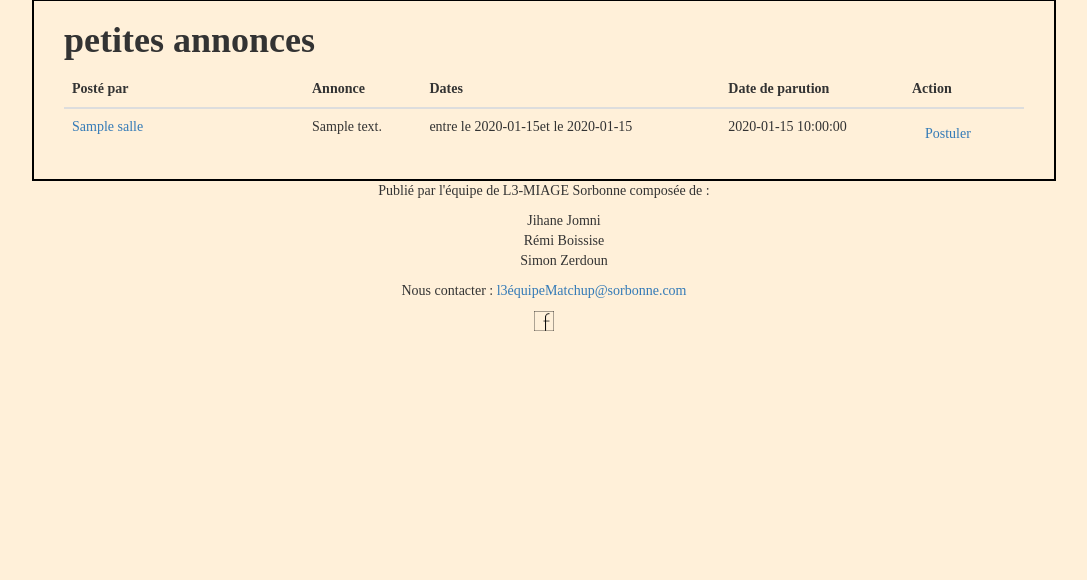
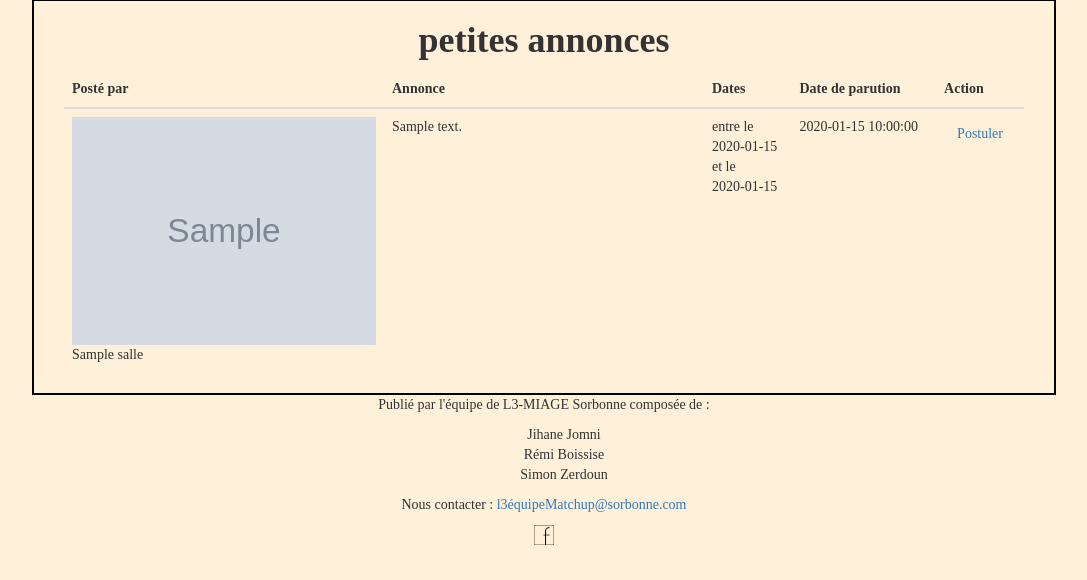
Before and after one commit to calypso4444/match-up-miage, a PHP site: page /petites_annonces in a window 1280 px wide. Shown: the part 220-800 px from the top of the page, without its empty margins (96-1183 px from the left). Run offline with PHP 8.4, Linux system fonts and the light colour scheme; tables that the repository leaves empty hold one stand-in row (values such as "Sample post"); grey boxes marked "Sample" are stand-in pictures; some libraries are stand-ins or nearby versions.

Commit message:
mise en forme des petites annonces

```diff
--- a/modele/GestionnaireAnnonce.php
+++ b/modele/GestionnaireAnnonce.php
@@ -16,7 +16,7 @@ class GestionnaireAnnonce extends Gestionnaire {
     }
 
     public function getAllPetiteAnnonce() {
-        $reqm = mysqli_query($this->link, " SELECT nPetiteAnnonce, auteur,textePetiteAnnonce, dateDeb, dateFin,dateEditionPetiteAnnonce, nomSalle "
+        $reqm = mysqli_query($this->link, " SELECT nPetiteAnnonce, auteur,textePetiteAnnonce, dateDeb, dateFin,dateEditionPetiteAnnonce, nomSalle, photoProfilSalle "
                 . " FROM " . $GLOBALS['DB_TABLE']['PETITE_ANNONCE'] . " P "
                 . " INNER JOIN " . $GLOBALS['DB_TABLE']['SALLE'] . " S "
                 . " ON S.nSalle=auteur "
--- a/vue/Page/petites_annonces.php
+++ b/vue/Page/petites_annonces.php
@@ -19,11 +19,11 @@
                 <?php
                 foreach ($vars['annonces'] as $annonces):
                     echo '<tr>';
-                    echo "<td class='col-lg-3'><a href=salle.php?tmp=" . $annonces['auteur'] . ">".$annonces['nomSalle']."</a></td>";
-                    echo '<td>' . $annonces['textePetiteAnnonce'] .'</td>';
-                    echo '<td>entre le ' . $annonces['dateDeb'] . 'et le '.$annonces['dateFin'].'</td>';
+                    echo "<td class='col-lg-4'><a href=salle.php?tmp=" . $annonces['auteur'] . "><img src='".$annonces['photoProfilSalle']."'/></a></br>".$annonces['nomSalle']."</td>";
+                    echo '<td class="col-lg-4">' . $annonces['textePetiteAnnonce'] .'</td>';
+                    echo '<td>entre le</br> ' . $annonces['dateDeb'] . '</br>et le</br> '.$annonces['dateFin'].'</td>';
                     echo '<td>' . $annonces['dateEditionPetiteAnnonce'] .'</td>';
-                    echo '<td>'
+                    echo '<td class="col-lg-1">'
                     . '<a class="btn" href="petites_annonces.php?nSalle=' . $annonces['auteur'] . '&nAnnonce=' . $annonces['nPetiteAnnonce'] . '">Postuler</a>'
                     . '</td>';
                     echo '</tr>';
--- a/web/style/style.css
+++ b/web/style/style.css
@@ -163,4 +163,5 @@ div#texteCommentaire form {
 
 h1, h2, h3{
     font-weight: bold;
+    text-align: center;
 }
```
